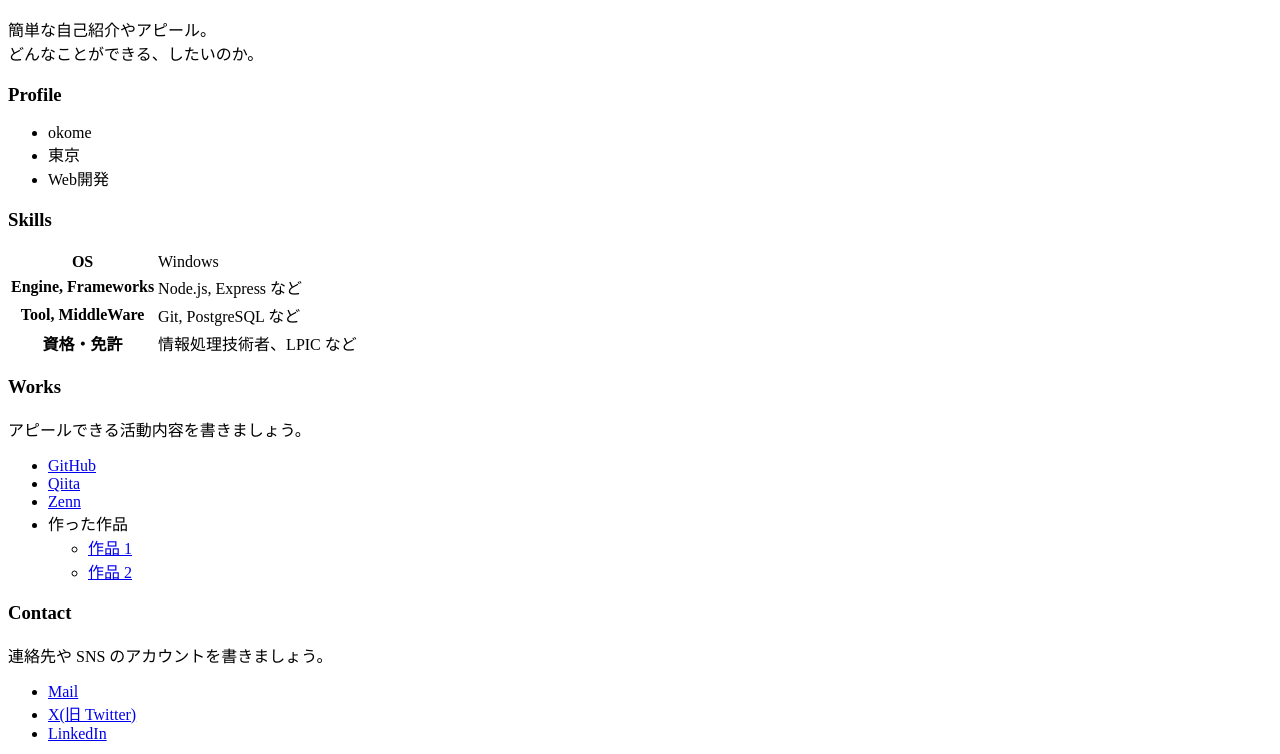
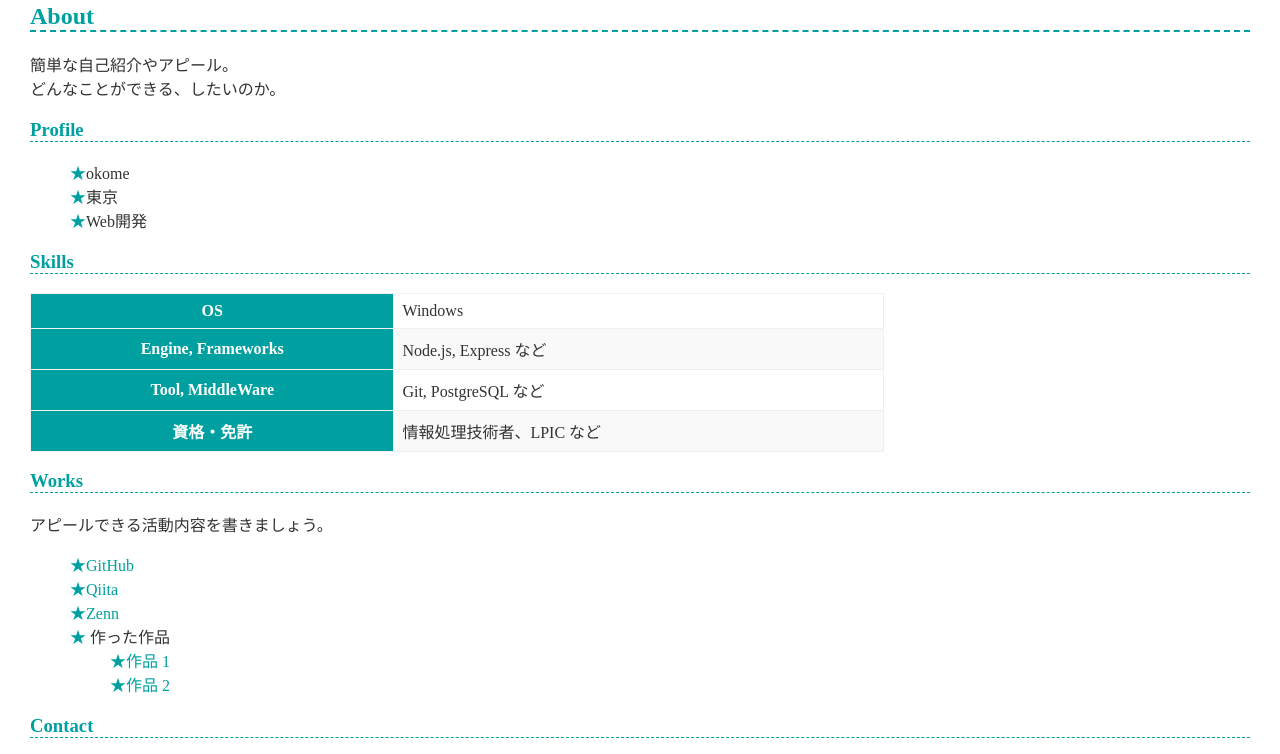
Before and after one commit to ikuya181539-create/ikuya181539.github.io, a plain HTML site: page index.html in a window 1280 px wide. Shown: the part 119-873 px from the top of the page. Drawn offline with Linux system fonts and the light colour scheme.

Commit message:
Update index.html

```diff
--- a/index.html
+++ b/index.html
@@ -3,6 +3,7 @@
   <head>
     <meta charset="utf-8">
     <meta name="viewport" content="width=device-width, initial-scale=1">
+    <link href="style.CSS" rel="stylesheet">
     <title>おこめのポートフォリオ</title>
   </head>
   <body>
```
